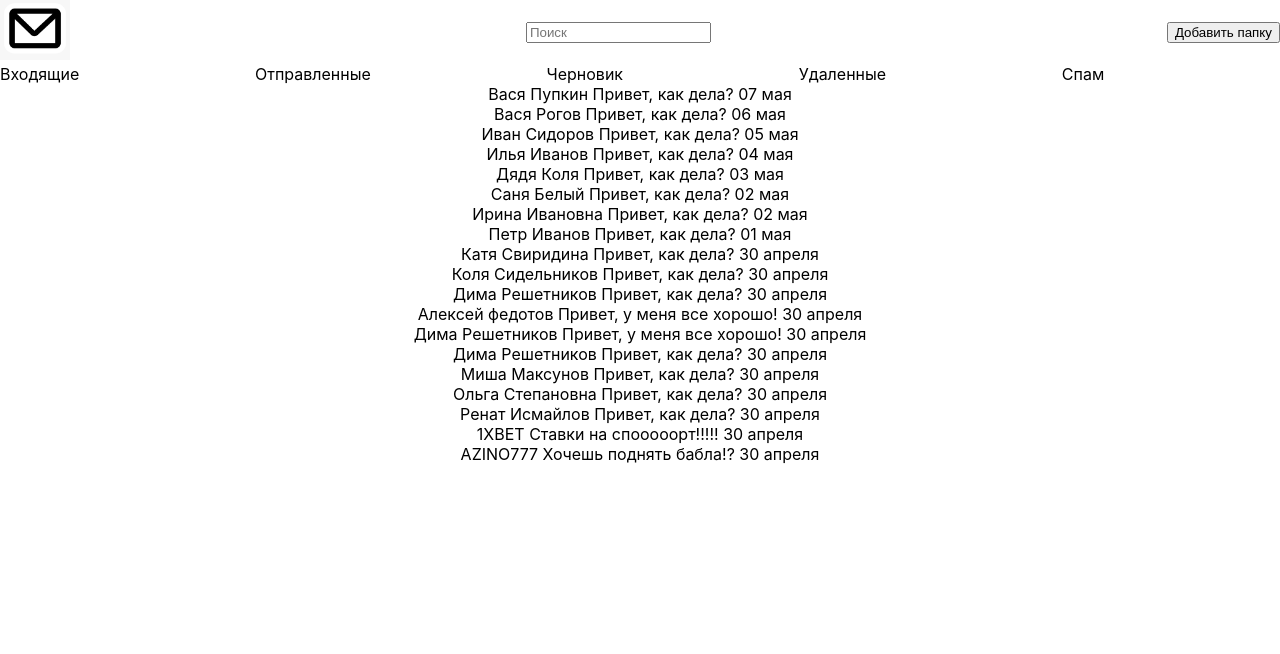
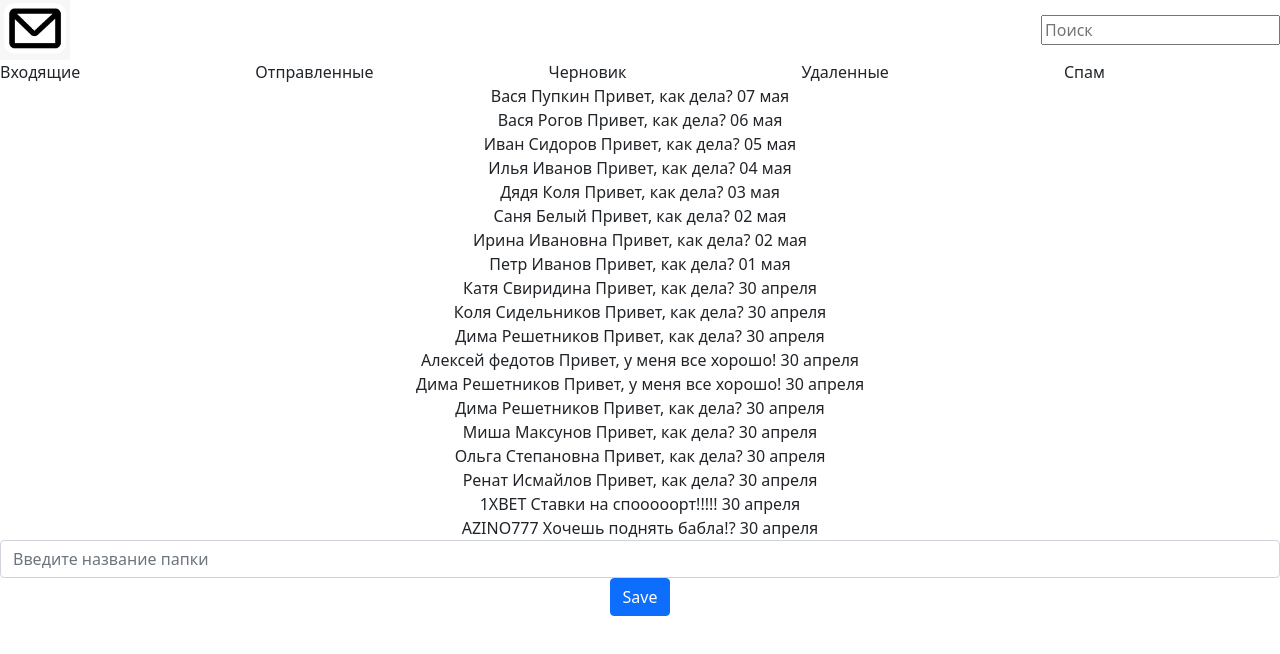
Before and after one commit to Maxim-AR/MyMail, a React (Create React App) app: page / in a window 1280 px wide. Shown: the top 654 px of the page. Built offline with nearby package versions, Linux system fonts and the light colour scheme.

Commit message:
реализует CRUD для папок

```diff
--- a/package.json
+++ b/package.json
@@ -6,7 +6,9 @@
     "@testing-library/jest-dom": "^5.16.4",
     "@testing-library/react": "^13.3.0",
     "@testing-library/user-event": "^13.5.0",
+    "bootstrap": "^5.1.3",
     "react": "^18.2.0",
+    "react-bootstrap": "^2.4.0",
     "react-dom": "^18.2.0",
     "react-router-dom": "^6.3.0",
     "react-scripts": "5.0.1",
--- /dev/null
+++ b/src/AddFolder/index.js
@@ -0,0 +1,31 @@
+import React, { useState } from 'react'
+import { Row, Col, Button, FormControl } from 'react-bootstrap'
+
+export const Folder = ({folder, setFolder}) => {
+
+  const [value, setValue] = useState('')
+
+  var uniqid = Date.now()
+
+  const saveFolder = () => {
+    if (!value) {
+      return
+    }
+
+    const newFolder = [...folder, {
+      id:uniqid,
+      title: value
+    }]
+    setFolder(newFolder)
+    setValue('')
+  }
+
+    return (
+      <Row>
+      <Col >
+          <FormControl placeholder='Введите название папки' value={value} onChange={(e) => setValue(e.target.value)} />
+          <Button  onClick={saveFolder}>Save</Button>
+      </Col>
+  </Row>
+    )
+}
--- a/src/App.js
+++ b/src/App.js
@@ -1,37 +1,21 @@
-
-import { useState } from 'react';
 import './App.css';
-import { Folder } from './Folder';
+import { Folder } from './AddFolder';
 import { Header } from './Header';
 import { List } from './List';
-
-
-
+import { useState } from 'react'
 
 
 function App() {
-  const [state, setState] = useState([])
 
+  const [folder, setFolder] = useState([])
 
 
   return (
     <div className="App">
 
-      <Header state={state} setState={setState}  />
-
-      <List>
-        <div className='put-folder'>
-
-
-         {
-
-          state.map((item) => (
-
-            <Folder key={item.id} name={item.name} state={state} setState={setState} />
-          ))
-         }
-        </div>
-      </List>
+      <Header  />
+      <List folder={folder} setFolder={setFolder} />
+      <Folder folder={folder} setFolder={setFolder} />
 
     </div>
   );
--- a/src/Folder/index.js
+++ /dev/null
@@ -1,22 +0,0 @@
-import React, { useState } from 'react'
-
-export const Folder = ({state, setState}) => {
-
-  const [name, setName]= useState('')
-
-const deleteFolder = () => {
-setState((prevState) => {
-  return prevState.filter((el) => el.id == state.id )
-})
-}
-
-
-const editFolder = () => {
-
-}
-
-
-    return (
-      <div>Новая папка<button onClick={deleteFolder}>del</button><button onClick={editFolder}>ed</button></div>
-    )
-}
--- a/src/Header/index.js
+++ b/src/Header/index.js
@@ -2,15 +2,11 @@ import React from 'react'
 import logo from './../logo.png'
 import './index.css'
 
-export const Header = ({state, setState}) => {
+export const Header = () => {
 
-  var uniqid = Date.now()
 
-  const createFolder = () => {
-    setState(state.concat([
-      {id:uniqid, name: "Новая папка"}
-    ]))
-  }
+
+
 
   return (
     <header className='header'>
@@ -20,9 +16,6 @@ export const Header = ({state, setState}) => {
         <div className='search'>
             <input type='text' placeholder='Поиск' className='search__input'/>
         </div>
-        <div className='create msg'>
-            <button onClick={createFolder} className='create__btn'>Добавить папку</button>
-        </div>
     </header>
   )
 }
--- a/src/List/index.js
+++ b/src/List/index.js
@@ -1,19 +1,46 @@
 import React, { useState } from 'react'
 import mockedData from './../data.json'
 import './style.css'
+import { Button } from 'react-bootstrap';
 
-export const List = ({children}) => {
+
+export const List = ({ folder, setFolder }) => {
+
+  const [edit, setEdit] = useState(null)
+  const [value, setValue] = useState('')
+
+  const [msg, setMsg] = useState(mockedData)
+
+  const deleteFolder = (id) => {
+    let newFolder = [...folder].filter(item => item.id != id)
+    setFolder(newFolder)
+
+  }
 
 
 
-  const [msg, setMsg] = useState(mockedData)
 
-  const newFolder = () => {
+  const editFolder = (id, title) => {
+    setEdit(id)
+    setValue(title)
+  }
+
+  const saveFolderChange = (id) => {
+    let newFolder = [...folder].map(item => {
+      if (item.id == id) {
+        item.title = value
+      }
+      return item
+    })
+    setFolder(newFolder)
+    setEdit(null)
+  }
+
+  const newFolderMsg = () => {
     setMsg(
       mockedData.filter((el) => el.status == "new")
     )
   }
-
 
   const incomingMsg = () => {
     setMsg(
@@ -83,12 +110,35 @@ export const List = ({children}) => {
           }}>
           Спам
         </div>
+        <div onClick={() => newFolderMsg()}>
+          {
+            folder.map((item) => (
+              <div key={item.id} >
+                {
+                  edit === item.id ?
+                    <div>
+                      <input value={value} onChange={(el) => setValue(el.target.value)} />
+                    </div>
+                    :
+                    <div>{item.title}</div>
+                }
+                {
+                  edit === item.id ?
+                    <div>
+                      <Button onClick={() => saveFolderChange(item.id)}>сохр</Button>
+
+                    </div> :
+                    <div>
+                      <Button onClick={() => deleteFolder(item.id)}>удал</Button>
+                      <Button onClick={() => editFolder(item.id, item.title)}>изм</Button>
 
 
-        <div onClick={()=> {
-          newFolder()
-        }} className='child'>{children}</div>
-
+                    </div>
+                }
+              </div>
+            ))
+          }
+        </div>
 
       </div>
 
--- a/src/index.css
+++ b/src/index.css
@@ -1,3 +1,4 @@
+
 body {
   margin: 0;
   font-family: -apple-system, BlinkMacSystemFont, 'Segoe UI', 'Roboto', 'Oxygen',
--- a/src/index.js
+++ b/src/index.js
@@ -4,6 +4,7 @@ import './index.css';
 import App from './App';
 import reportWebVitals from './reportWebVitals';
 import { BrowserRouter } from 'react-router-dom';
+import 'bootstrap/dist/css/bootstrap.min.css'
 
 const root = ReactDOM.createRoot(document.getElementById('root'));
 root.render(
```
Also changed, not shown: 1 other file (tests, documents, lock files or other folders).
